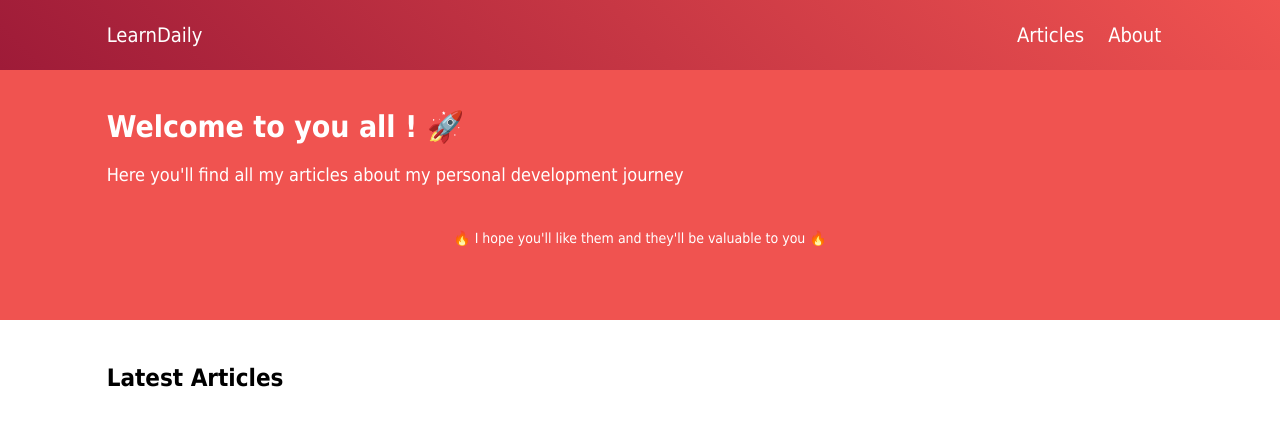
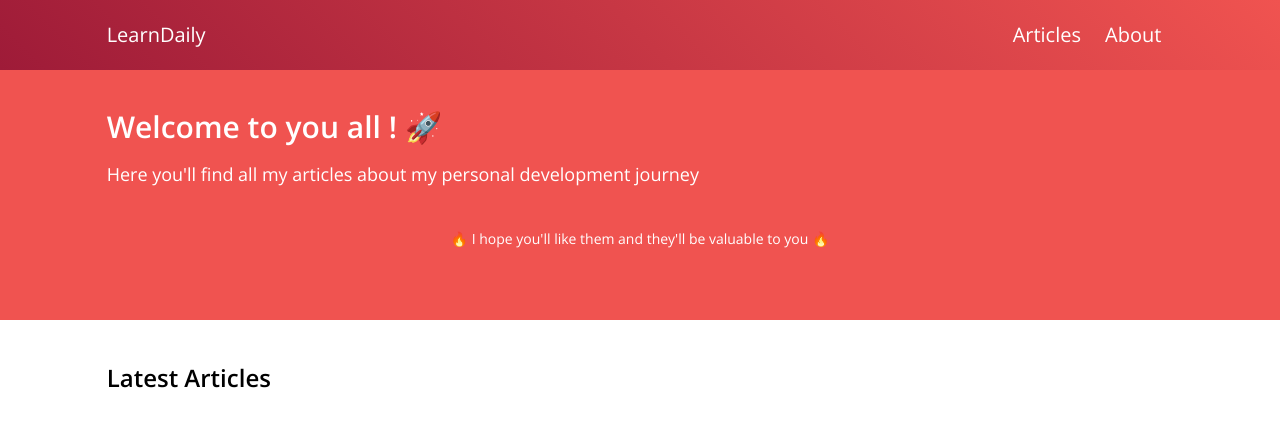
Before and after one commit to o-louis/CodeTips, a Next.js app: page / in a window 1280 px wide. Shown: the top 426 px of the page. Built offline with nearby package versions, Linux system fonts and the light colour scheme.

Commit message:
style: Add Open Sans font

```diff
--- a/src/components/Layout.tsx
+++ b/src/components/Layout.tsx
@@ -13,6 +13,10 @@
       <meta name="viewport" content="width=device-width, initial-scale=1" />
       <meta charSet="utf-8" />
       <meta name="Description" content={description}></meta>
+      <link
+        href="https://fonts.googleapis.com/css2?family=Open+Sans:wght@300;400;600;700&display=swap"
+        rel="stylesheet"
+      ></link>
       <title>{pageTitle}</title>
     </Head>
     <div className="container">
--- a/src/styles/tailwind.css
+++ b/src/styles/tailwind.css
@@ -3,7 +3,7 @@
 @import "tailwindcss/utilities";
 
 * {
-  font-family: Tahoma, sans-serif;
+  font-family: "Open Sans", sans-serif;
 }
 
 /* Navigation */
```
